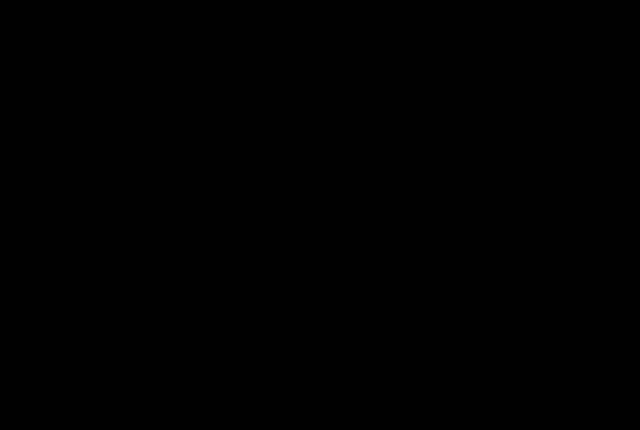
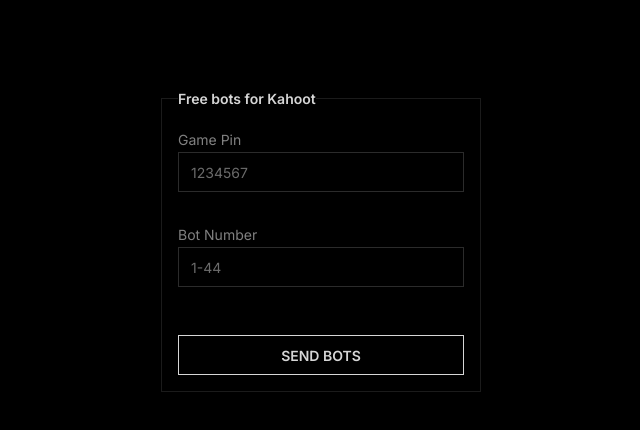
Before and after one commit to sh4man4ik/KahootBomber, a React (Vite) app in the folder frontend/: page / in a window 1280 px wide. Shown: the top 430 px of the page, without its empty margins (319-959 px from the left). Built offline with nearby package versions, Linux system fonts and the light colour scheme.

Commit message:
Added DataFieldset

```diff
--- a/frontend/src/index.css
+++ b/frontend/src/index.css
@@ -4,10 +4,14 @@
 	themes: black --default;
 }
 
+/* Font for all elements*/
+
 * {
 	font-family: 'Inter', sans-serif;
 	font-optical-sizing: auto;
 }
+
+/* Font size */
 
 .large-font {
 	font-size: 48px;
@@ -25,3 +29,8 @@
 .small-font {
 	font-size: 14px;
 }
+
+/* margin */
+.margin-top {
+	margin-top: clamp(40px, 8vw, 80px);
+}
--- /dev/null
+++ b/frontend/src/modules/DataFieldset/DataFieldset.tsx
@@ -0,0 +1,41 @@
+import getText from '../../shared/texts/texts';
+
+function DataFieldset() {
+	return (
+		<>
+			<div className="flex justify-center margin-top">
+				<fieldset className="fieldset bg-base-100 border-base-300 rounded-box w-xs border p-4 mr-[10%] ml-[10%] small-font">
+					<legend className="fieldset-legend">{getText('fieldset.legend')}</legend>
+
+					<div>
+						<label className="label pb-[2px]">{getText('fieldset.gamePin.label')}</label>
+						<input
+							type="number"
+							className="input validator small-font outline-none"
+							required
+							placeholder={getText('fieldset.gamePin.placeholder')}
+						/>
+						<p className="validator-hint">{getText('fieldset.gamePin.validatorHint')}</p>
+					</div>
+
+					<div>
+						<label className="label pb-[2px]">{getText('fieldset.botsNumber.label')}</label>
+						<input
+							type="number"
+							className="input validator small-font outline-none"
+							required
+							placeholder={getText('fieldset.botsNumber.placeholder')}
+							min="1"
+							max="44"
+						/>
+						<p className="validator-hint">{getText('fieldset.botsNumber.validatorHint')}</p>
+					</div>
+
+					<button className="btn btn-outline mt-4 small-font">{getText('fieldset.button')}</button>
+				</fieldset>
+			</div>
+		</>
+	);
+}
+
+export default DataFieldset;
--- /dev/null
+++ b/frontend/src/modules/DataFieldset/index.ts
@@ -0,0 +1,3 @@
+import DataFieldset from './DataFieldset';
+
+export default DataFieldset;
--- a/frontend/src/pages/MainPage.tsx
+++ b/frontend/src/pages/MainPage.tsx
@@ -1,5 +1,11 @@
+import DataFieldset from '../modules/DataFieldset';
+
 function MainPage() {
-	return <></>;
+	return (
+		<>
+			<DataFieldset></DataFieldset>
+		</>
+	);
 }
 
 export default MainPage;
--- /dev/null
+++ b/frontend/src/shared/texts/texts.ts
@@ -0,0 +1,46 @@
+const EN_TEXTS = {
+	fieldset: {
+		legend: 'Free bots for Kahoot',
+		gamePin: {
+			label: 'Game Pin',
+			placeholder: '1234567',
+			validatorHint: 'Must be a number'
+		},
+		botsNumber: {
+			label: 'Bot Number',
+			placeholder: '1-44',
+			validatorHint: 'Must be between 1 to 44'
+		},
+		button: 'SEND BOTS'
+	}
+};
+/* Here you can add other languages */
+
+function getText(path: string) {
+	let language = navigator.language.slice(0, 2);
+	let TEXTS: any;
+
+	switch (language) {
+		case 'en':
+			TEXTS = EN_TEXTS;
+			break;
+		/* Here you can add other languages */
+		default:
+			TEXTS = EN_TEXTS;
+			break;
+	}
+
+	let parts = path.split('.');
+
+	for (let i = 0; i < parts.length; i++) {
+		TEXTS = TEXTS[parts[i]];
+
+		if (!TEXTS) {
+			break;
+		}
+	}
+
+	return TEXTS;
+}
+
+export default getText;
```
Also changed, not shown: 1 other file (tests, documents, lock files or other folders).
